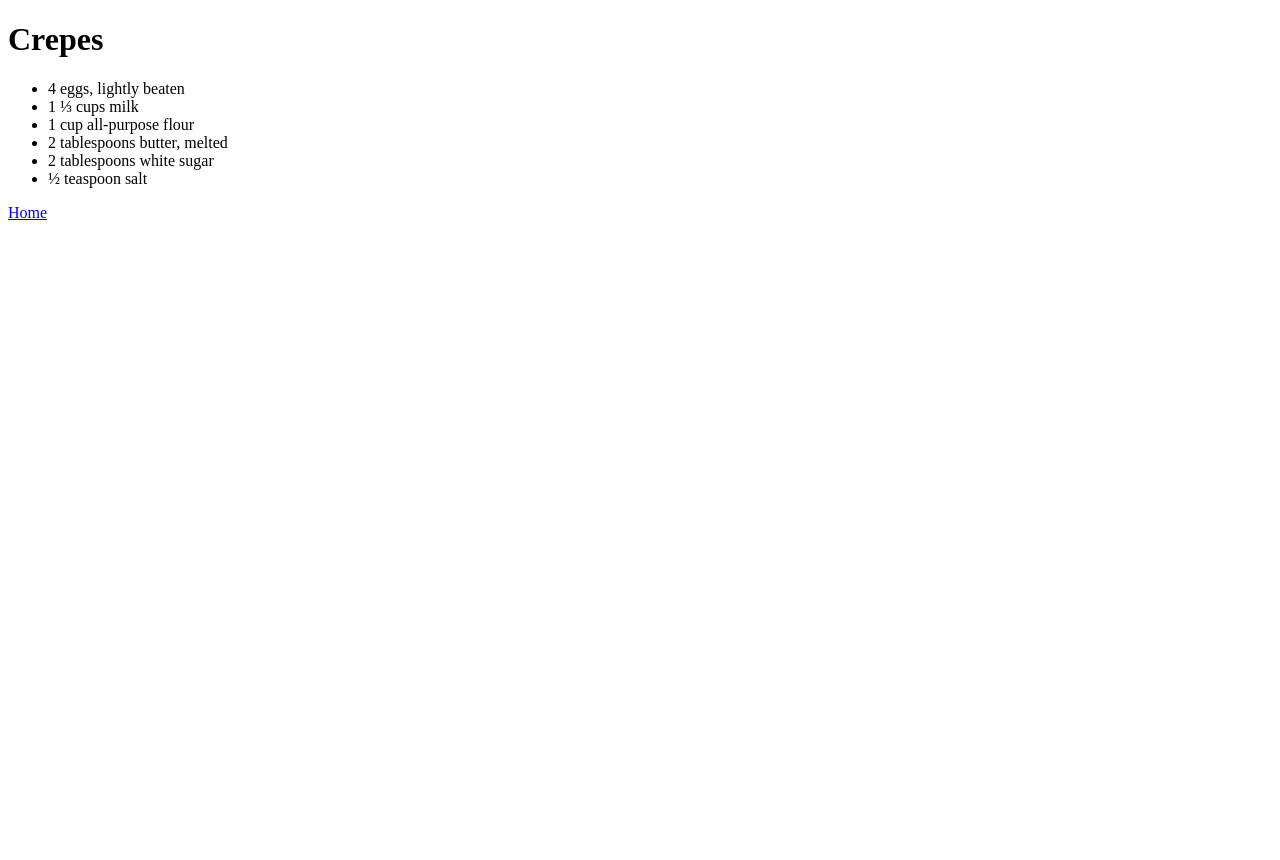
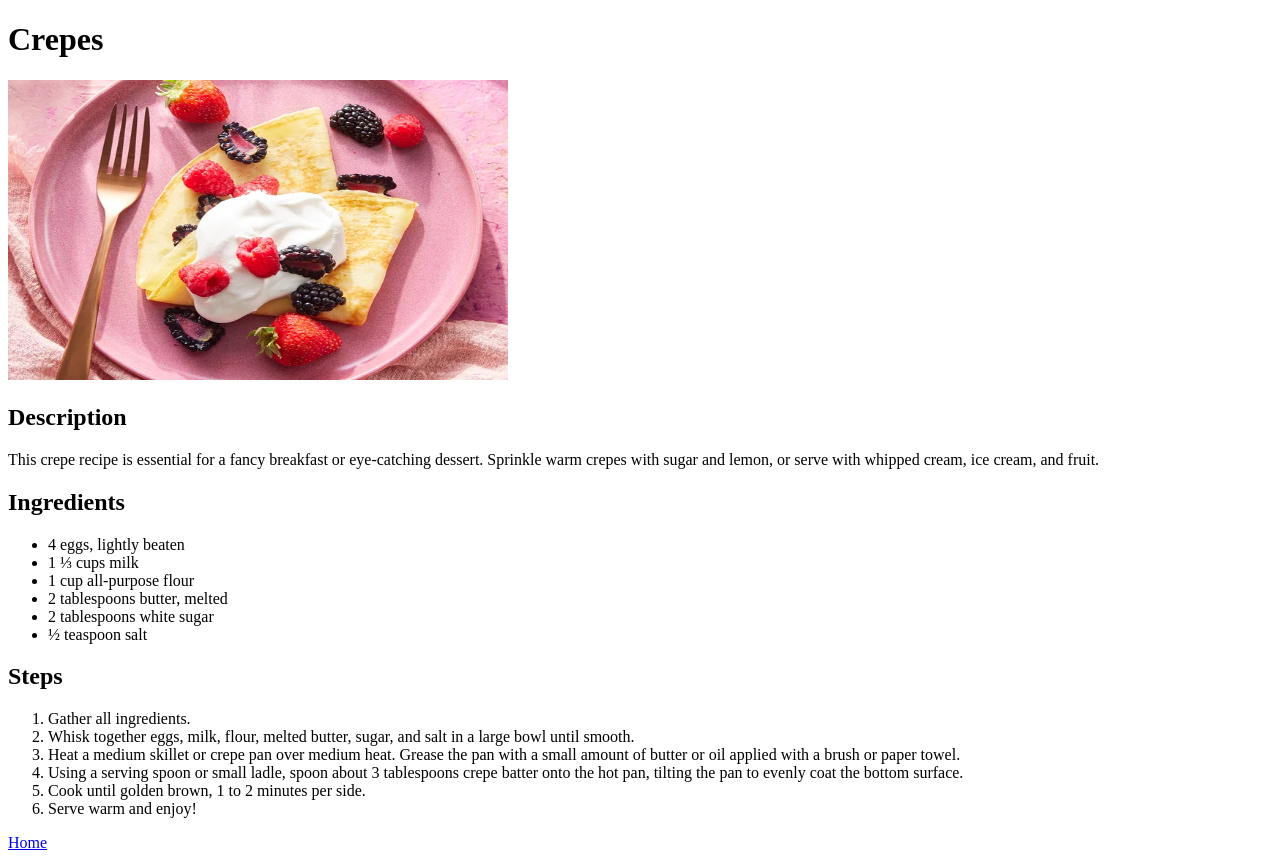
Before and after one commit to milanm5/odin-recipes, a plain HTML site: page recipes/crepe.html in a window 1280 px wide. Before the commit the page ends 800 px from the top, so only its background shows below. Drawn offline with Linux system fonts and the light colour scheme.

Commit message:
Added description, ingredients, steps to crepe recipe

```diff
--- a/recipes/crepe.html
+++ b/recipes/crepe.html
@@ -3,10 +3,16 @@
     <head>
         <meta charset="UTF-8">
         <meta name="viewport" content="width=device-width, initial-scale=1.0">
-        <title>Document</title>
+        <title>Crepes</title>
     </head>
     <body>
         <h1>Crepes</h1>
+        <img src="../images/crepe.webp" alt="crepe" width="500" height="300">
+        <h2>Description</h2>
+        <p>This crepe recipe is essential for a fancy breakfast or eye-catching dessert.
+            Sprinkle warm crepes with sugar and lemon, or serve with whipped cream, ice cream, and fruit.
+        </p>
+        <h2>Ingredients</h2>
         <ul>
             <li>4 eggs, lightly beaten</li>
             <li>1 ⅓ cups milk</li>
@@ -15,6 +21,15 @@
             <li>2 tablespoons white sugar</li>
             <li>½ teaspoon salt</li>
         </ul>
+        <h2>Steps</h2>
+        <ol>
+            <li>Gather all ingredients.</li>
+            <li>Whisk together eggs, milk, flour, melted butter, sugar, and salt in a large bowl until smooth.</li>
+            <li>Heat a medium skillet or crepe pan over medium heat. Grease the pan with a small amount of butter or oil applied with a brush or paper towel.</li>
+            <li>Using a serving spoon or small ladle, spoon about 3 tablespoons crepe batter onto the hot pan, tilting the pan to evenly coat the bottom surface.</li>
+            <li>Cook until golden brown, 1 to 2 minutes per side.</li>
+            <li>Serve warm and enjoy!</li>
+        </ol>
         <a href="../index.html">Home</a>
     </body>
 </html>
```
